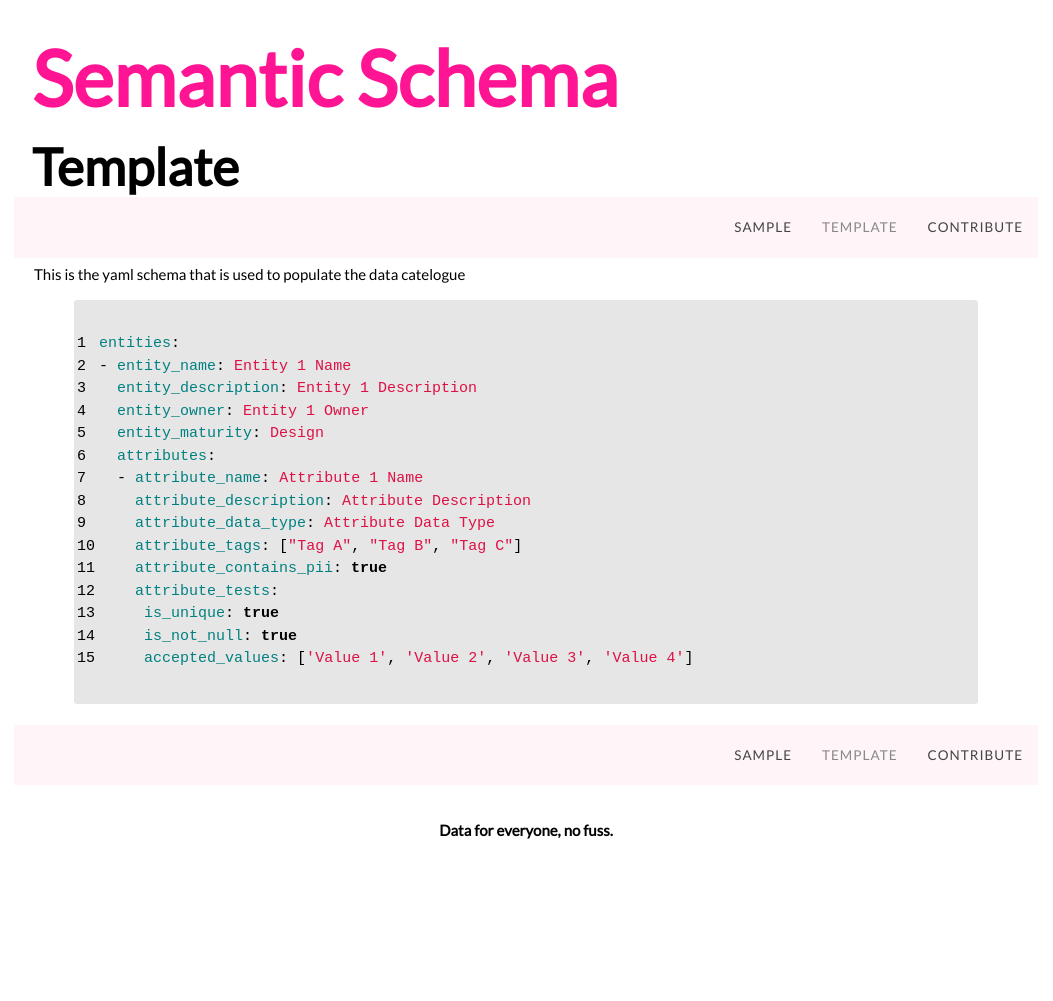
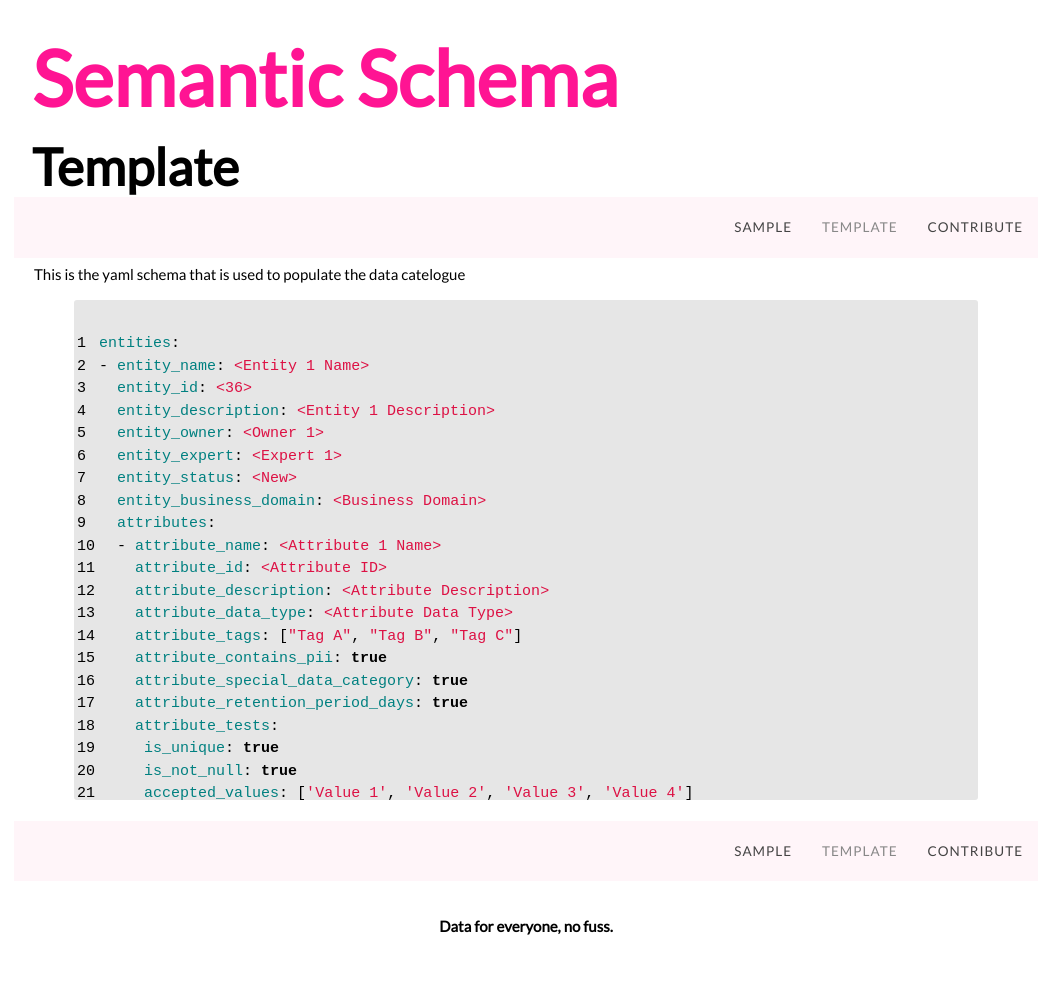
Before and after one commit to KCWADSWORTH/semantic_schema_wiki, a Jekyll site: the page built from schema.html, in a window 1280 px wide. Shown: the whole page, without its empty margins (114-1167 px from the left). Built offline with Jekyll 4.4.1, drawn with Linux system fonts in a browser that asks for light colours; before the commit the page ends 905 px from its top, so only the background shows below that; some of the changed lines change nothing that is shown.

Commit message:
Update schema.html

```diff
--- a/schema.html
+++ b/schema.html
@@ -8,16 +8,22 @@ This is the yaml schema that is used to populate the data catelogue
 
 {% highlight yaml linenos %}
 entities:
-- entity_name: Entity 1 Name
-  entity_description: Entity 1 Description
-  entity_owner: Entity 1 Owner
-  entity_maturity: Design
+- entity_name: <Entity 1 Name>
+  entity_id: <36>
+  entity_description: <Entity 1 Description>
+  entity_owner: <Owner 1>
+  entity_expert: <Expert 1>
+  entity_status: <New>
+  entity_business_domain: <Business Domain>
   attributes:
-  - attribute_name: Attribute 1 Name
-    attribute_description: Attribute Description
-    attribute_data_type: Attribute Data Type
+  - attribute_name: <Attribute 1 Name>
+    attribute_id: <Attribute ID>
+    attribute_description: <Attribute Description>
+    attribute_data_type: <Attribute Data Type>
     attribute_tags: ["Tag A", "Tag B", "Tag C"]
     attribute_contains_pii: true
+    attribute_special_data_category: true
+    attribute_retention_period_days: true
     attribute_tests:
      is_unique: true
      is_not_null: true
```
